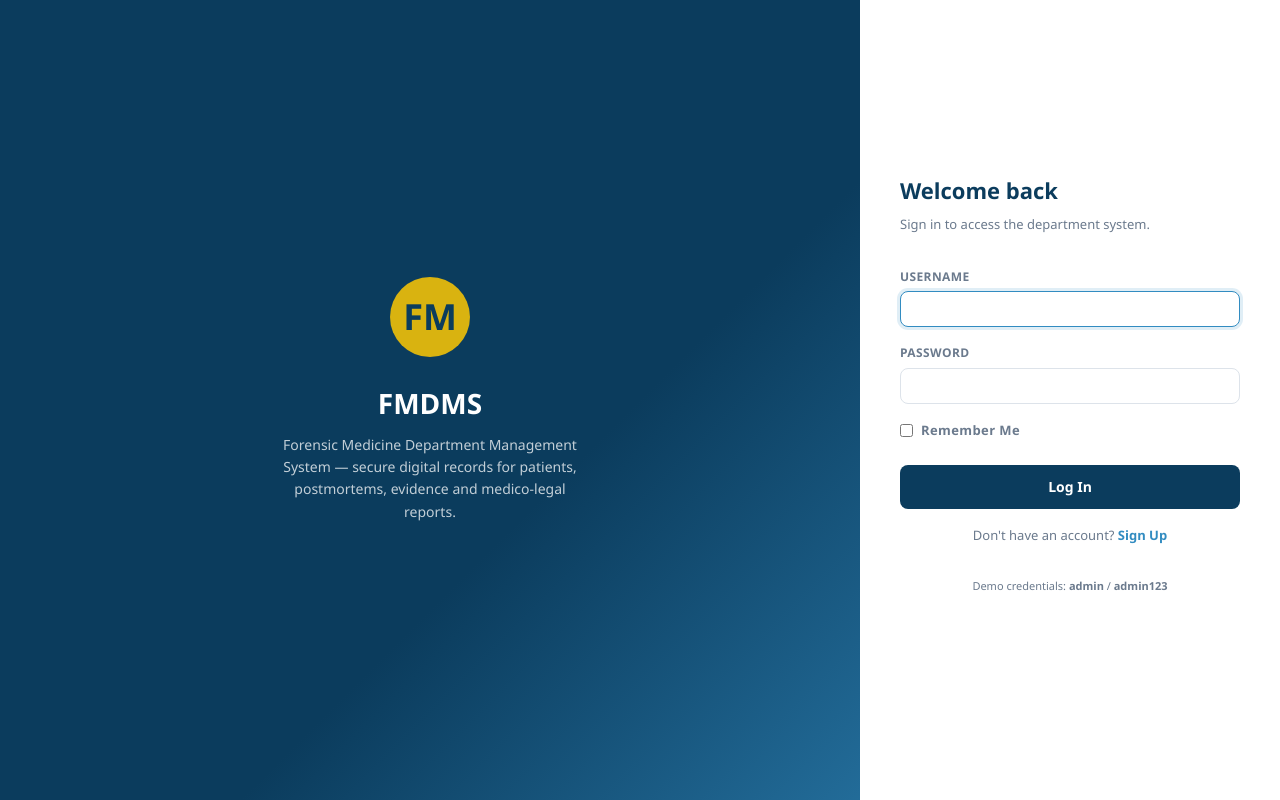
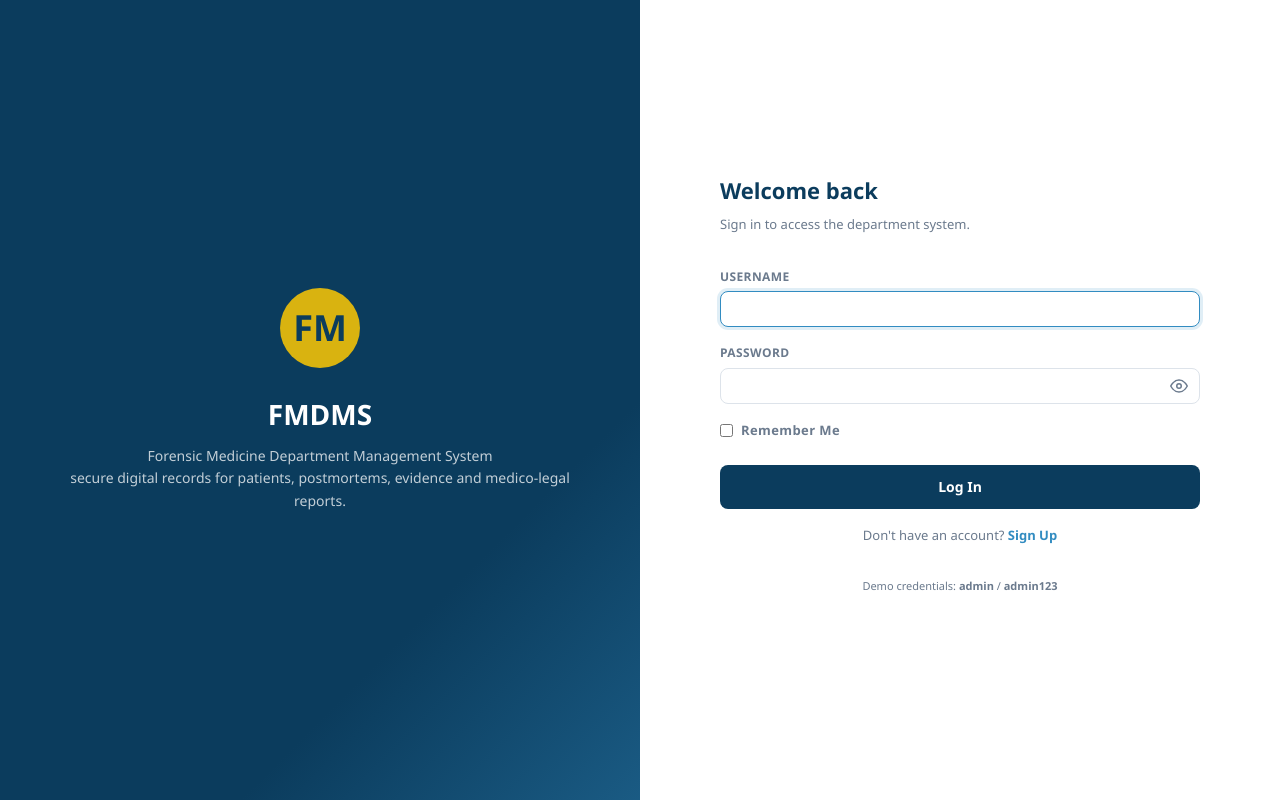
Before and after one commit to AamirMNAamir/forensic-medicine-management-system, a React (Vite) app in the folder codes/frontend/: page /login in a window 1280 px wide. Built offline with nearby package versions, Linux system fonts and the light colour scheme; the HTML template or start-up script is replaced by a standard one.

Commit message:
Changed the UI of the login page and fixed password issues

```diff
--- a/codes/frontend/src/index.css
+++ b/codes/frontend/src/index.css
@@ -296,11 +296,12 @@ select { cursor: pointer; }
 
 /* ---- LOGIN PAGE ---- */
 .login-page {
-  min-height: 100vh; display: flex;
+  height: 100vh; display: flex;
   background: linear-gradient(135deg, var(--primary) 50%, var(--secondary) 100%);
+  overflow: hidden;
 }
 .login-left {
-  flex: 1; display: flex; align-items: center; justify-content: center;
+  width: 50%; height: 100vh; display: flex; align-items: center; justify-content: center;
   padding: 3rem; color: #fff;
 }
 .login-left .brand { text-align: center; }
@@ -311,17 +312,73 @@ select { cursor: pointer; }
   font-size: 36px; font-weight: 800; margin: 0 auto 1.5rem;
 }
 .login-left h1 { font-size: 28px; font-weight: 800; margin-bottom: .5rem; }
-.login-left p  { opacity: .75; font-size: 14px; max-width: 320px; margin: 0 auto; text-align: center; }
+.login-left p  { opacity: .75; font-size: 14px; max-width: 550px; margin: 0 auto; text-align: center; }
 .login-right {
-  width: 420px; background: var(--white);
-  display: flex; align-items: center; justify-content: center;
-  padding: 3rem 2.5rem;
+  width: 50%; height: 100vh; background: var(--white);
+  display: flex; flex-direction: column; align-items: center;
+  overflow-y: auto; padding: 3rem 2.5rem;
 }
-.login-box { width: 100%; }
+.login-box {
+  width: 100%; max-width: 480px;
+  margin: auto 0;
+}
 .login-box h2 { font-size: 22px; font-weight: 700; color: var(--primary); margin-bottom: .35rem; }
 .login-box p  { color: var(--text-muted); font-size: 13px; margin-bottom: 2rem; }
 .login-box .form-group { margin-bottom: 1rem; }
 .login-box .btn { width: 100%; justify-content: center; padding: .75rem; font-size: 14px; margin-top: .5rem; }
+
+/* Password input and eye-toggle icon classes */
+.password-input-container {
+  position: relative;
+  display: flex;
+  align-items: center;
+  width: 100%;
+}
+.password-toggle-btn {
+  position: absolute;
+  right: 0.75rem;
+  background: none !important;
+  border: none !important;
+  cursor: pointer;
+  color: var(--text-muted) !important;
+  display: flex;
+  align-items: center;
+  justify-content: center;
+  padding: 0 !important;
+  width: auto !important;
+  margin: 0 !important;
+  height: 100%;
+}
+.password-toggle-btn:hover {
+  color: var(--primary) !important;
+}
+
+/* Password strength meter classes */
+.password-strength-meter {
+  margin-top: 0.35rem;
+  display: flex;
+  flex-direction: column;
+  gap: 0.25rem;
+  width: 100%;
+}
+.strength-bars {
+  display: flex;
+  gap: 0.25rem;
+  width: 100%;
+}
+.strength-bar {
+  flex: 1;
+  height: 4px;
+  border-radius: 2px;
+  background-color: #dde3ea;
+  transition: background-color 0.2s ease;
+}
+.strength-text {
+  font-size: 11px;
+  font-weight: 600;
+  text-align: right;
+  margin-top: 0.1rem;
+}
 
 /* ---- LOADING / EMPTY ---- */
 .loading-state, .empty-state {
@@ -342,8 +399,10 @@ select { cursor: pointer; }
   .form-grid, .form-grid.cols-3 { grid-template-columns: 1fr; }
   .form-group.span-2, .form-group.span-3 { grid-column: span 1; }
   .stats-grid { grid-template-columns: 1fr 1fr; }
+  .login-page { height: auto; overflow: visible; }
   .login-left { display: none; }
-  .login-right { width: 100%; }
+  .login-right { width: 100%; height: auto; overflow-y: visible; padding: 2rem 1.5rem; }
+  .login-box { margin: 0; }
 }
 
 /* ---- UTILS ---- */
--- a/codes/frontend/src/pages/Login.jsx
+++ b/codes/frontend/src/pages/Login.jsx
@@ -9,6 +9,7 @@ export default function Login() {
   const navigate = useNavigate();
   const [username, setUsername] = useState('');
   const [password, setPassword] = useState('');
+  const [showPassword, setShowPassword] = useState(false);
   const [rememberMe, setRememberMe] = useState(false);
   const [error, setError] = useState('');
   const [submitting, setSubmitting] = useState(false);
@@ -40,8 +41,9 @@ export default function Login() {
           <div className="brand-icon">FM</div>
           <h1>FMDMS</h1>
           <p>
-            Forensic Medicine Department Management System — secure digital records for
-            patients, postmortems, evidence and medico-legal reports.
+            Forensic Medicine Department Management System
+            <br />
+            secure digital records for patients, postmortems, evidence and medico-legal reports.
           </p>
         </div>
       </div>
@@ -65,12 +67,33 @@ export default function Login() {
             </div>
             <div className="form-group">
               <label>Password</label>
-              <input
-                type="password"
-                value={password}
-                onChange={(e) => setPassword(e.target.value)}
-                required
-              />
+              <div className="password-input-container">
+                <input
+                  type={showPassword ? 'text' : 'password'}
+                  value={password}
+                  onChange={(e) => setPassword(e.target.value)}
+                  style={{ paddingRight: '2.5rem' }}
+                  required
+                />
+                <button
+                  type="button"
+                  className="password-toggle-btn"
+                  onClick={() => setShowPassword(!showPassword)}
+                  aria-label={showPassword ? 'Hide password' : 'Show password'}
+                >
+                  {showPassword ? (
+                    <svg xmlns="http://www.w3.org/2000/svg" width="18" height="18" viewBox="0 0 24 24" fill="none" stroke="currentColor" strokeWidth="2" strokeLinecap="round" strokeLinejoin="round">
+                      <path d="M17.94 17.94A10.07 10.07 0 0 1 12 20c-7 0-11-8-11-8a18.45 18.45 0 0 1 5.06-5.94M9.9 4.24A9.12 9.12 0 0 1 12 4c7 0 11 8 11 8a18.5 18.5 0 0 1-2.16 3.19m-6.72-1.07a3 3 0 1 1-4.24-4.24"></path>
+                      <line x1="1" y1="1" x2="23" y2="23"></line>
+                    </svg>
+                  ) : (
+                    <svg xmlns="http://www.w3.org/2000/svg" width="18" height="18" viewBox="0 0 24 24" fill="none" stroke="currentColor" strokeWidth="2" strokeLinecap="round" strokeLinejoin="round">
+                      <path d="M1 12s4-8 11-8 11 8 11 8-4 8-11 8-11-8-11-8z"></path>
+                      <circle cx="12" cy="12" r="3"></circle>
+                    </svg>
+                  )}
+                </button>
+              </div>
             </div>
             <div className="form-group" style={{ flexDirection: 'row', alignItems: 'center', gap: '0.5rem', marginBottom: '1rem' }}>
               <input
--- a/codes/frontend/src/pages/Register.jsx
+++ b/codes/frontend/src/pages/Register.jsx
@@ -3,6 +3,22 @@ import { useNavigate, Navigate, Link } from 'react-router-dom';
 import { useAuth } from '../context/AuthContext';
 import { Alert } from '../components/UI';
 import api from '../api/client';
+
+const getPasswordStrength = (pwd) => {
+  if (!pwd) return { score: 0, label: '', color: '#dde3ea' };
+  if (pwd.length < 6) return { score: 1, label: 'Too short (min 6 characters)', color: '#dc3545' };
+
+  let score = 0;
+  if (/[A-Z]/.test(pwd)) score++;
+  if (/[a-z]/.test(pwd)) score++;
+  if (/[0-9]/.test(pwd)) score++;
+  if (/[^A-Za-z0-9]/.test(pwd)) score++;
+
+  if (score <= 1) return { score: 1, label: 'Weak', color: '#dc3545' };
+  if (score === 2) return { score: 2, label: 'Fair', color: '#ffc107' };
+  if (score === 3) return { score: 3, label: 'Good', color: '#328CC1' };
+  return { score: 4, label: 'Strong', color: '#198754' };
+};
 
 export default function Register() {
   const { user } = useAuth();
@@ -13,7 +29,10 @@ export default function Register() {
   const [username, setUsername] = useState('');
   const [email, setEmail] = useState('');
   const [password, setPassword] = useState('');
+  const [confirmPassword, setConfirmPassword] = useState('');
   const [roleId, setRoleId] = useState('');
+  const [showPassword, setShowPassword] = useState(false);
+  const [showConfirmPassword, setShowConfirmPassword] = useState(false);
 
   // Role-specific fields
   const [slmcRegNo, setSlmcRegNo] = useState('');
@@ -142,8 +161,13 @@ export default function Register() {
     setError('');
     setSuccess('');
 
-    if (!fullName || !username || !password || !roleId || !contactNo) {
+    if (!fullName || !username || !password || !confirmPassword || !roleId || !contactNo) {
       setError('Please fill in all required fields.');
+      return;
+    }
+
+    if (password !== confirmPassword) {
+      setError('Passwords do not match.');
       return;
     }
 
@@ -181,19 +205,20 @@ export default function Register() {
   }
 
   return (
-    <div className="login-page" style={{ minHeight: '120vh', padding: '2rem 0' }}>
+    <div className="login-page">
       <div className="login-left">
         <div className="brand">
           <div className="brand-icon">FM</div>
           <h1>FMDMS</h1>
           <p>
-            Forensic Medicine Department Management System — secure digital records for
-            patients, postmortems, evidence and medico-legal reports.
+            Forensic Medicine Department Management System
+            <br />
+            secure digital records for patients, postmortems, evidence and medico-legal reports.
           </p>
         </div>
       </div>
       <div className="login-right">
-        <div className="login-box" style={{ maxWidth: '500px', width: '90%' }}>
+        <div className="login-box">
           <h2>Create an Account</h2>
           <p>Register as a system user.</p>
 
@@ -231,13 +256,79 @@ export default function Register() {
 
             <div className="form-group">
               <label>Password *</label>
+              <div className="password-input-container">
                 <input
-                type="password"
+                  type={showPassword ? 'text' : 'password'}
                   value={password}
                   onChange={(e) => setPassword(e.target.value)}
+                  style={{ paddingRight: '2.5rem' }}
                   required
                   minLength={6}
                 />
+                <button
+                  type="button"
+                  className="password-toggle-btn"
+                  onClick={() => setShowPassword(!showPassword)}
+                  aria-label={showPassword ? 'Hide password' : 'Show password'}
+                >
+                  {showPassword ? (
+                    <svg xmlns="http://www.w3.org/2000/svg" width="18" height="18" viewBox="0 0 24 24" fill="none" stroke="currentColor" strokeWidth="2" strokeLinecap="round" strokeLinejoin="round">
+                      <path d="M17.94 17.94A10.07 10.07 0 0 1 12 20c-7 0-11-8-11-8a18.45 18.45 0 0 1 5.06-5.94M9.9 4.24A9.12 9.12 0 0 1 12 4c7 0 11 8 11 8a18.5 18.5 0 0 1-2.16 3.19m-6.72-1.07a3 3 0 1 1-4.24-4.24"></path>
+                      <line x1="1" y1="1" x2="23" y2="23"></line>
+                    </svg>
+                  ) : (
+                    <svg xmlns="http://www.w3.org/2000/svg" width="18" height="18" viewBox="0 0 24 24" fill="none" stroke="currentColor" strokeWidth="2" strokeLinecap="round" strokeLinejoin="round">
+                      <path d="M1 12s4-8 11-8 11 8 11 8-4 8-11 8-11-8-11-8z"></path>
+                      <circle cx="12" cy="12" r="3"></circle>
+                    </svg>
+                  )}
+                </button>
+              </div>
+              {/* Password strength meter */}
+              {password && (
+                <div className="password-strength-meter">
+                  <div className="strength-bars">
+                    <div className="strength-bar" style={{ backgroundColor: getPasswordStrength(password).score >= 1 ? getPasswordStrength(password).color : '#dde3ea' }} />
+                    <div className="strength-bar" style={{ backgroundColor: getPasswordStrength(password).score >= 2 ? getPasswordStrength(password).color : '#dde3ea' }} />
+                    <div className="strength-bar" style={{ backgroundColor: getPasswordStrength(password).score >= 3 ? getPasswordStrength(password).color : '#dde3ea' }} />
+                    <div className="strength-bar" style={{ backgroundColor: getPasswordStrength(password).score >= 4 ? getPasswordStrength(password).color : '#dde3ea' }} />
+                  </div>
+                  <span className="strength-text" style={{ color: getPasswordStrength(password).color }}>
+                    {getPasswordStrength(password).label}
+                  </span>
+                </div>
+              )}
+            </div>
+
+            <div className="form-group">
+              <label>Confirm Password *</label>
+              <div className="password-input-container">
+                <input
+                  type={showConfirmPassword ? 'text' : 'password'}
+                  value={confirmPassword}
+                  onChange={(e) => setConfirmPassword(e.target.value)}
+                  style={{ paddingRight: '2.5rem' }}
+                  required
+                />
+                <button
+                  type="button"
+                  className="password-toggle-btn"
+                  onClick={() => setShowConfirmPassword(!showConfirmPassword)}
+                  aria-label={showConfirmPassword ? 'Hide password' : 'Show password'}
+                >
+                  {showConfirmPassword ? (
+                    <svg xmlns="http://www.w3.org/2000/svg" width="18" height="18" viewBox="0 0 24 24" fill="none" stroke="currentColor" strokeWidth="2" strokeLinecap="round" strokeLinejoin="round">
+                      <path d="M17.94 17.94A10.07 10.07 0 0 1 12 20c-7 0-11-8-11-8a18.45 18.45 0 0 1 5.06-5.94M9.9 4.24A9.12 9.12 0 0 1 12 4c7 0 11 8 11 8a18.5 18.5 0 0 1-2.16 3.19m-6.72-1.07a3 3 0 1 1-4.24-4.24"></path>
+                      <line x1="1" y1="1" x2="23" y2="23"></line>
+                    </svg>
+                  ) : (
+                    <svg xmlns="http://www.w3.org/2000/svg" width="18" height="18" viewBox="0 0 24 24" fill="none" stroke="currentColor" strokeWidth="2" strokeLinecap="round" strokeLinejoin="round">
+                      <path d="M1 12s4-8 11-8 11 8 11 8-4 8-11 8-11-8-11-8z"></path>
+                      <circle cx="12" cy="12" r="3"></circle>
+                    </svg>
+                  )}
+                </button>
+              </div>
             </div>
 
             <div className="form-group">
```
Lines whose indentation alone changed are shown as unchanged.
